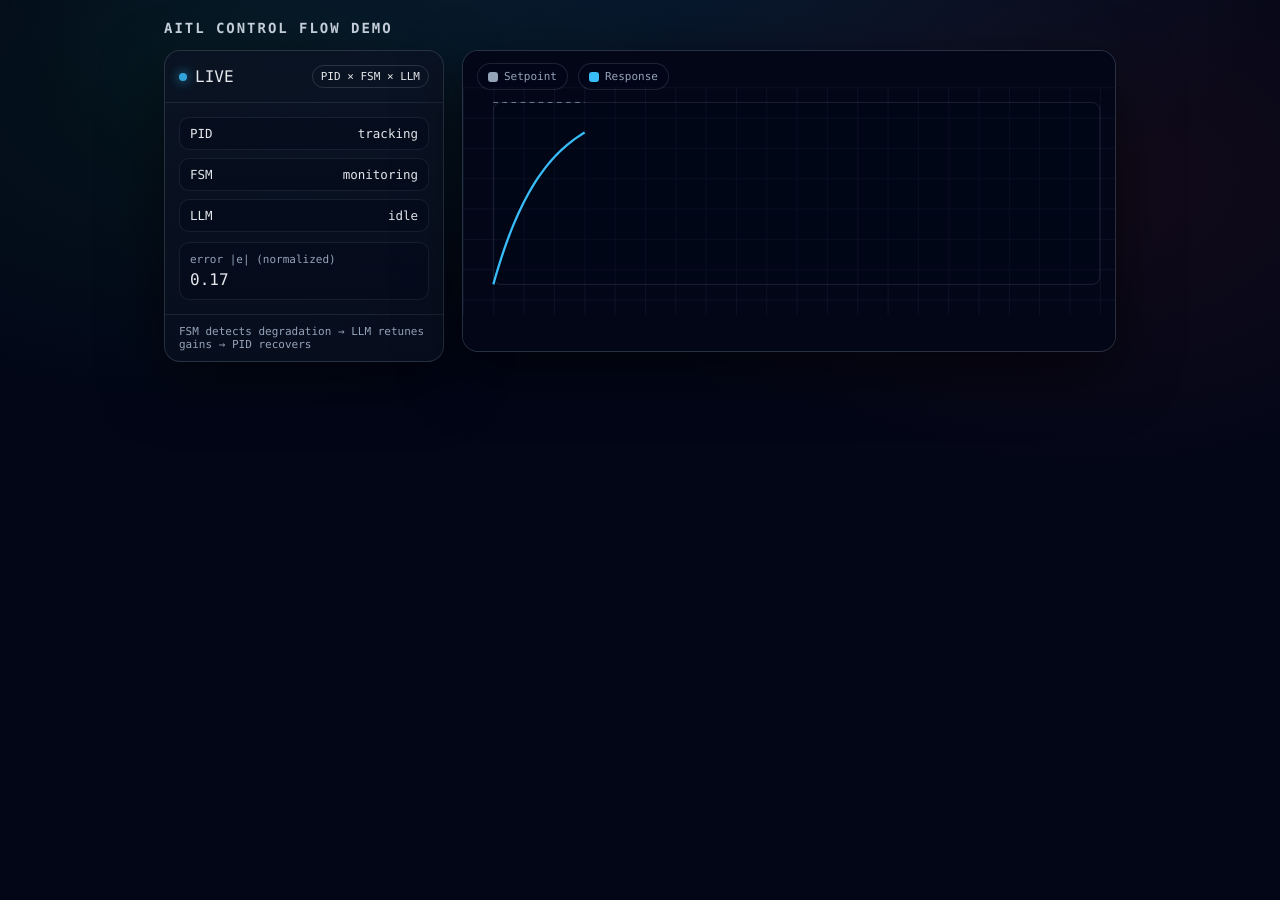
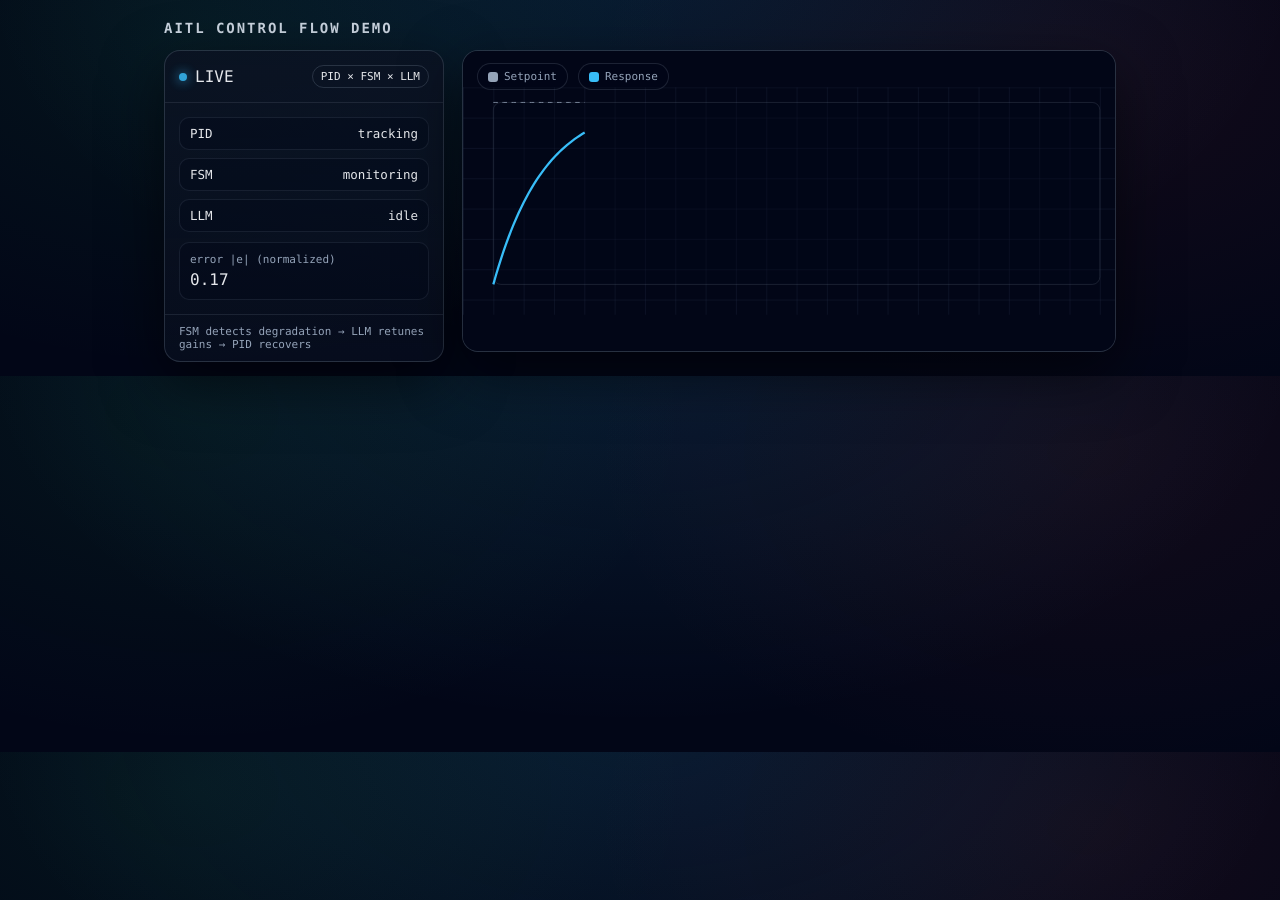
Before and after one commit to Samizo-AITL/aitl-animation-demos, a Jekyll site: the page demo/js-svg/aitl-control-flow.html, which Jekyll copies as it is, in a window 1280 px wide. Built offline with Jekyll 4.4.1, drawn with Linux system fonts in a browser that asks for light colours.

Commit message:
Update aitl-control-flow.html

```diff
--- a/demo/js-svg/aitl-control-flow.html
+++ b/demo/js-svg/aitl-control-flow.html
@@ -21,7 +21,6 @@
 html, body{
   margin:0;
   padding:0;
-  min-height:100vh;
   background:
     radial-gradient(1200px 700px at 50% -10%, rgba(56,189,248,.12), transparent 55%),
     radial-gradient(900px 600px at 15% 10%, rgba(34,197,94,.08), transparent 55%),
@@ -31,13 +30,11 @@ html, body{
   font-family:ui-monospace, Menlo, Consolas, monospace;
 }
 
+/* 🔴 min-height を完全に削除 */
 .wrap{
   max-width:980px;
   margin:0 auto;
   padding:14px;
-  min-height:100vh;
-  display:flex;
-  flex-direction:column;
 }
 
 h1{
@@ -270,7 +268,11 @@ function step(){
   setPath.setAttribute("d",path(sx,i+1));
 
   i++;
-  if(i>=N){i=0;Kp=0.9;llm=false;px.length=0;sx.length=0;llmEl.textContent="idle";}
+  if(i>=N){
+    i=0;Kp=0.9;llm=false;
+    px.length=0;sx.length=0;
+    llmEl.textContent="idle";
+  }
   requestAnimationFrame(step);
 }
 step();
```
Also changed, not shown: other parts of demo/js-svg/aitl-control-flow.html (+1 -0 lines).
